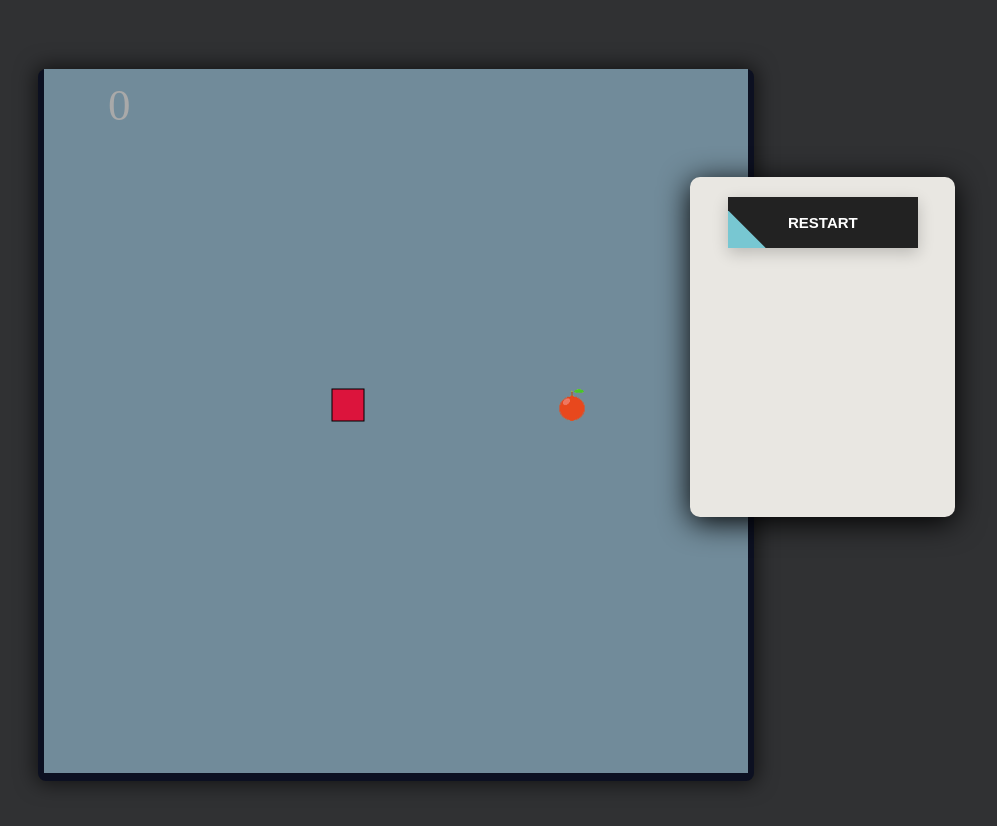
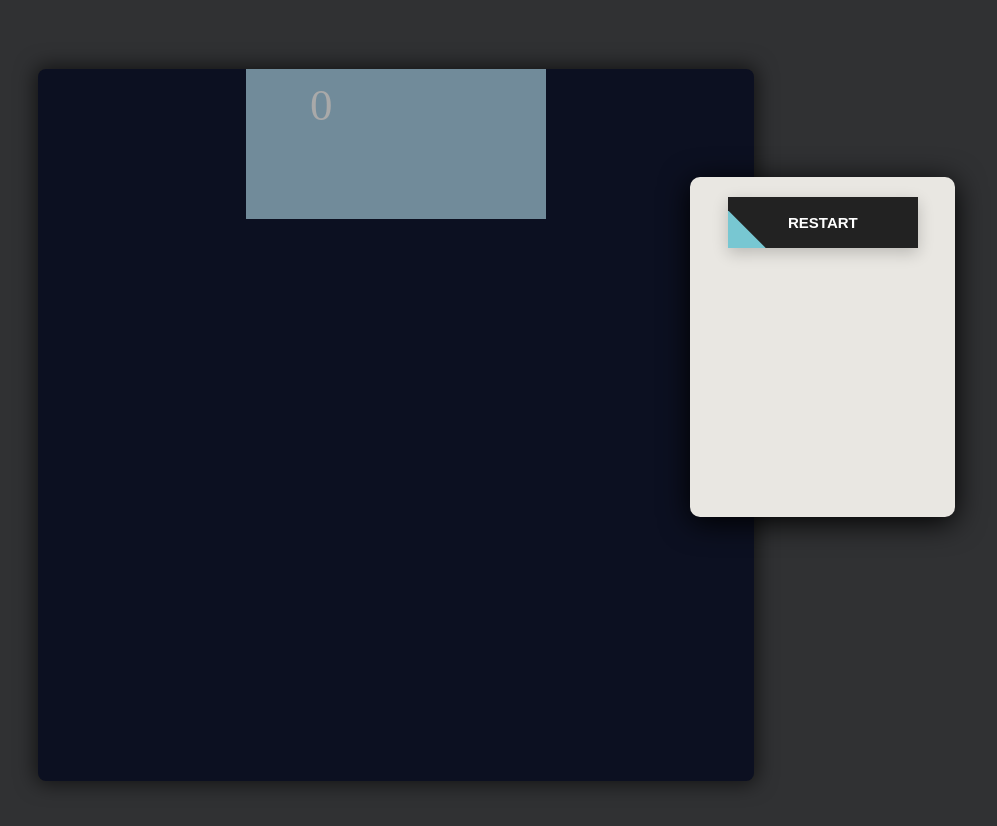
Before and after one commit to Ivarwirgen/SnakeGame, a plain HTML site: page index.html in a window 1280 px wide. Shown: the part 64-890 px from the top of the page, without its empty margins (244-1241 px from the left). Drawn offline with Linux system fonts and the light colour scheme.

```diff
--- a/index.html
+++ b/index.html
@@ -8,7 +8,7 @@
     <h1 class="rainbow-text">The Snake Game</h1>
 
     <div id="container">
-    <canvas id="snake" width="704" height="704" style="background-color: grey;">
+    <canvas id="snake" style="background-color: grey;">
     </canvas>
 </div>
 
```
